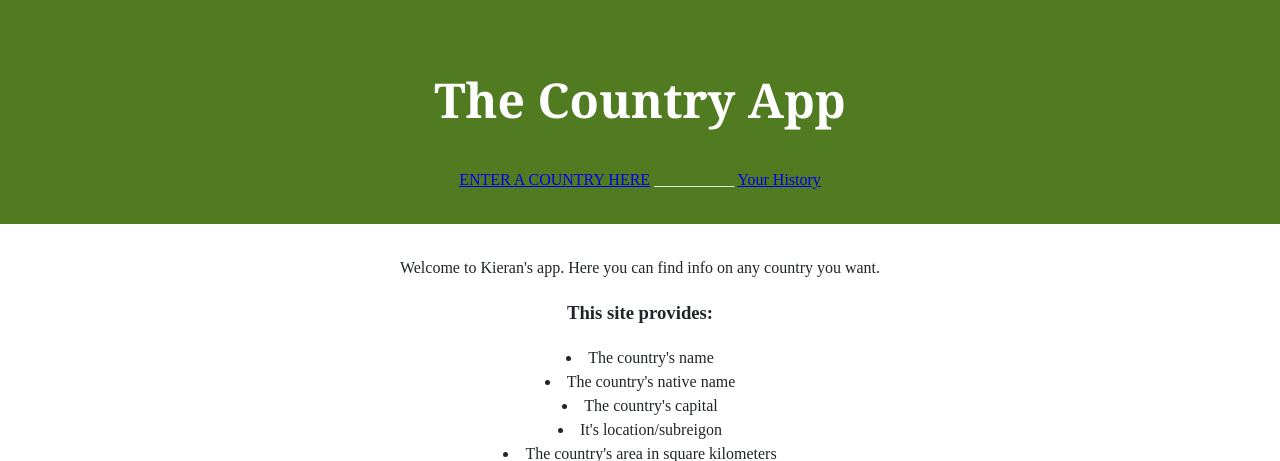
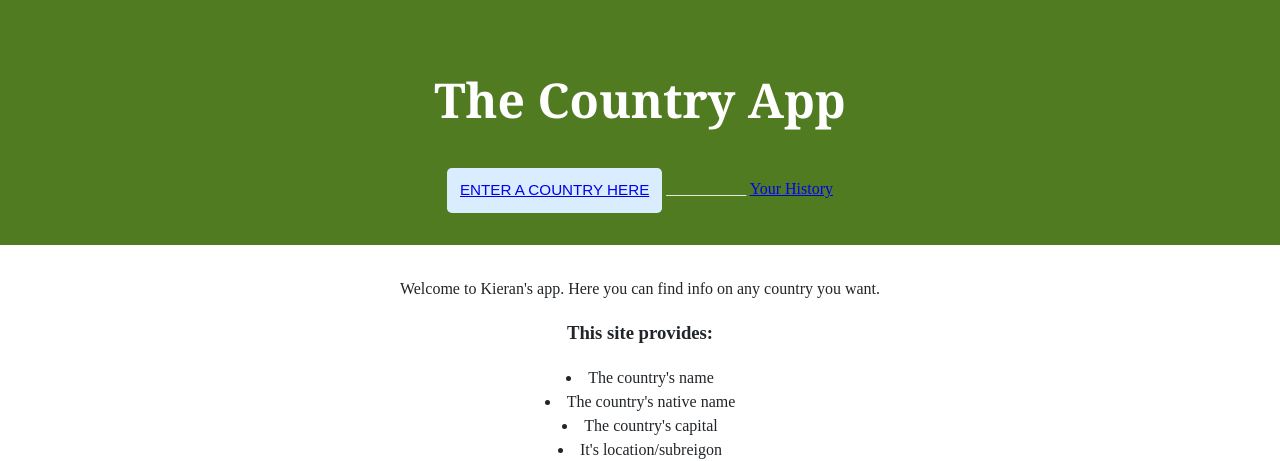
Before and after one commit to Kieran54/flask-final-mr-dr-brown, a Flask app: page / in a window 1280 px wide. Shown: the top 461 px of the page. Run offline with Flask 3, Linux system fonts and the light colour scheme; some libraries are stand-ins or nearby versions.

Commit message:
Thu, May 18, 2023, 3:46 PM +00:00

```diff
--- a/templates/index.html
+++ b/templates/index.html
@@ -9,7 +9,7 @@
     <body>
         <div class="header">
             <h1>The Country App</h1>
-            <a href="enter.html">ENTER A COUNTRY HERE</a>
+            <button type="button" class="btn btn-secondary btn-lg"><a href="enter.html">ENTER A COUNTRY HERE</a></button>
             <a>__________</a>
             <a href="history.html">Your History</a>
         </div>
```
